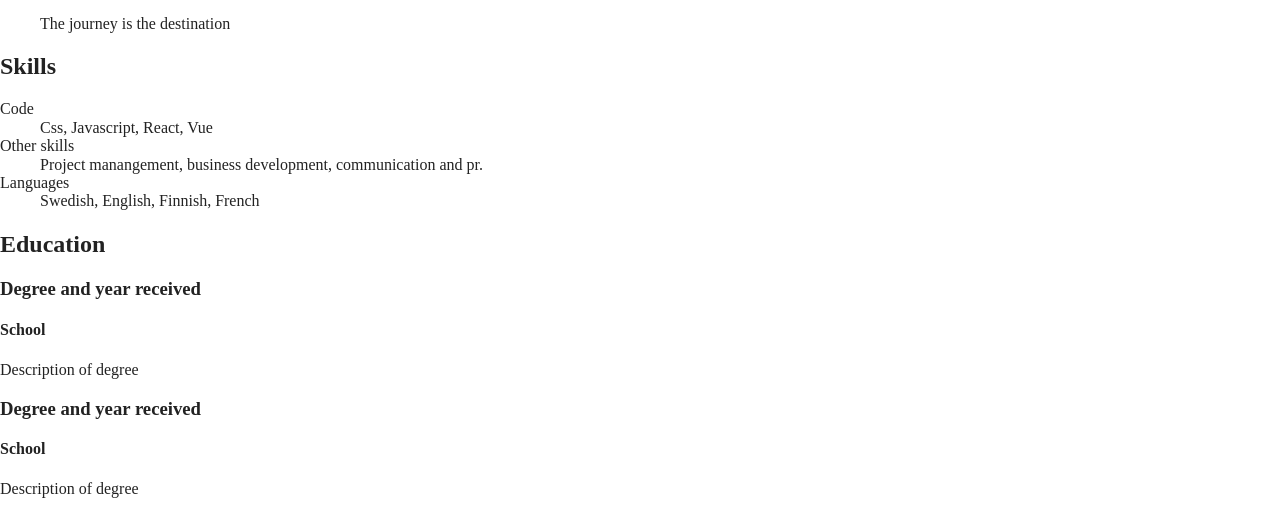
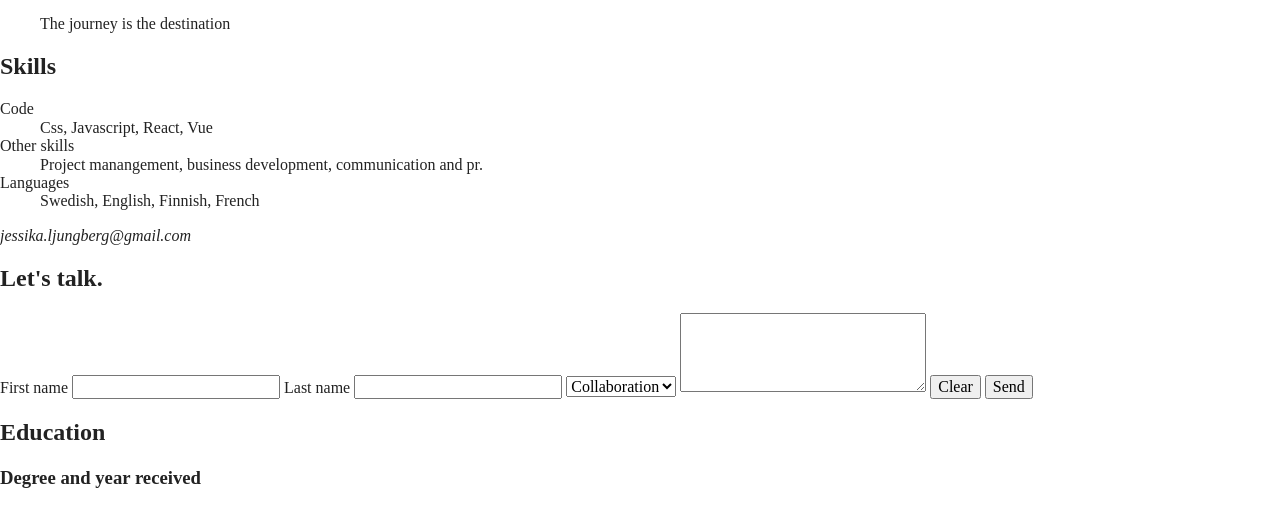
Before and after one commit to jessworks/mi-html-css-inlamning1-cv, a website built with Parcel: page html5-boilerplate_v8.0.0/index.html in a window 1280 px wide. Shown: the part 647-1154 px from the top of the page. Built offline with nearby package versions, Linux system fonts and the light colour scheme.

Commit message:
Contact info and contact form done

```diff
--- a/html5-boilerplate_v8.0.0/index.html
+++ b/html5-boilerplate_v8.0.0/index.html
@@ -44,9 +44,22 @@
       <dt>Languages</dt>
         <dd>Swedish, English, Finnish, French</dd>
     </dl>
-    <!--kontaktuppgifter-->
-
-    <!--kontaktformulär-->
+    <address>jessika.ljungberg@gmail.com</address>
+    <h2>Let's talk.</h2>
+    <form>
+      <label>First name</label>
+      <input type="text">
+      <label>Last name</label>
+      <input type="text">
+      <select>
+        <option>Collaboration</option>
+        <option>Employment</option>
+        <option>Project</option>
+      </select>
+      <textarea rows="4" cols="25"></textarea>
+      <button>Clear</button>
+      <button>Send</button>
+    </form>
   </aside>
 
   <main>
```
